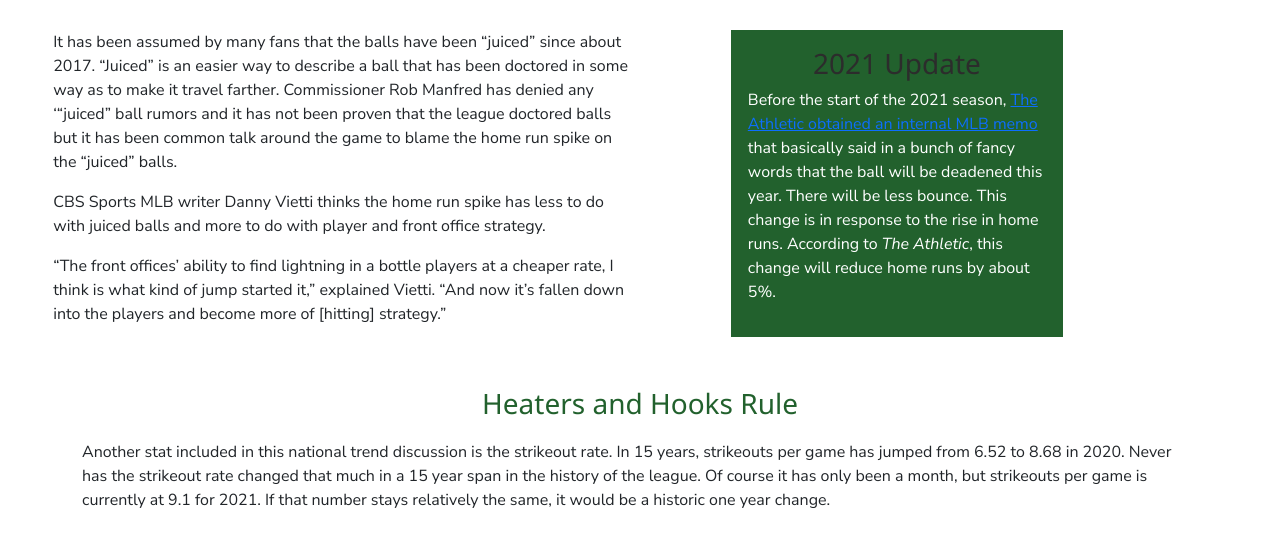
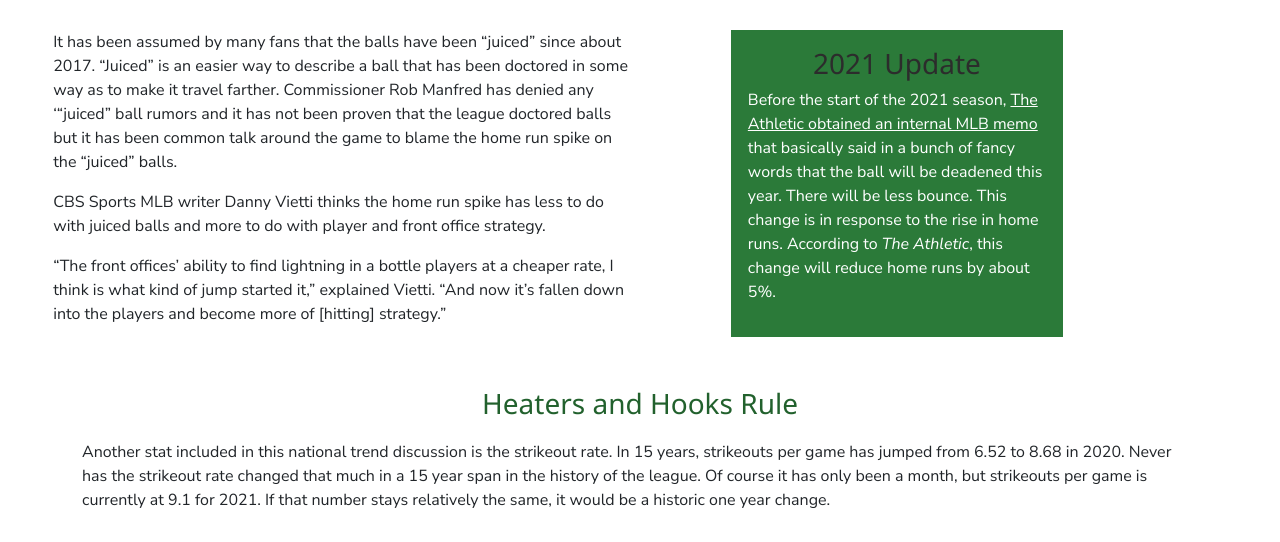
Before and after one commit to tinoquagliata/tinoquagliata.github.io, a plain HTML site: page final-project/index.html in a window 1280 px wide. Shown: the part 1196-1738 px from the top of the page. Drawn offline with nearby package versions, Linux system fonts and the light colour scheme.

Commit message:
revisions

```diff
--- a/final-project/fcss/style.css
+++ b/final-project/fcss/style.css
@@ -2,8 +2,6 @@
 	font-family: 'Nunito Sans', sans-serif;
 	padding-bottom: 5%;
 }
-
-
 .line1 {
 	font-family: 'Noto Sans', sans-serif;
 	color: white;
@@ -11,21 +9,16 @@
 	text-align: center;
 	padding-top: 3%;
 }
-
-
 .name {
 	color: #2C2C2C;
 	text-align: center;
 }
-
 .green-top {
 	background-color: #22612D;
 }
-
 .line1 {
 	font-size: 50px;
 }
-
 img {
 	display: block;
 	margin-left: auto;
@@ -34,13 +27,11 @@
 	max-height: 50%;
 	padding-top: 2%;
 }
-
 .caption {
 	text-align: center;
 	color: black;
 	padding-bottom: 3%;
 }
-
 .record {
 	color: #22612D;
 	text-align: center;
@@ -48,7 +39,6 @@
 	padding-bottom: 1%;
 	font-family: 'Noto Sans', sans-serif;
 }
-
 .homeruns {
 	display: block;
 	margin-left: auto;
@@ -56,30 +46,28 @@
 	margin-top: 3%;
 	margin-bottom: 3%;
 }
-
 .col-6 {
 	padding-left: 5%;
 }
-
 .col-4 {
 	padding-left: 7%;
 }
-
 .green-box {
-	background-color: #22612D;
+	background-color: #2B7A39;
 	color: white;
 	padding-top: 5%;
 	padding-bottom: 5%;
 	padding-left: 5%;
 	padding-right: 5%;
 }
-
 .update {
 	text-align: center;
 	color: #2C2C2C;
 	font-family: 'Noto Sans', sans-serif;
 }
-
+.athletic-link {
+	color: white;
+}
 .heaters {
 	color: #22612D;
 	text-align: center;
@@ -87,16 +75,13 @@
 	padding-bottom: 1%;
 	font-family: 'Noto Sans', sans-serif;
 }
-
 .strikeouts {
 	display: block;
 	margin-left: auto;
 	margin-right: auto;
 	margin-top: 3%;
 	margin-bottom: 3%;
-
 }
-
 .benefit {
 	color: #22612D;
 	text-align: center;
@@ -104,7 +89,6 @@
 	padding-bottom: 1%;
 	font-family: 'Noto Sans', sans-serif;
 }
-
 .players {
 	display: block;
 	margin-left: auto;
--- a/final-project/index.html
+++ b/final-project/index.html
@@ -15,7 +15,7 @@
 	<div class="container-fluid">
 		<div class="green-top">
 			<h1 class="line1">Strikeouts and Home Runs Are Way Up</h1>
-			<h3 class="name">Tino Quagliata</h3><img alt="Camden Yards" src="../final-project/images/IMG-3224.jpeg">
+			<h3 class="name">Tino Quagliata</h3><img alt="Camden Yards" src="images/camden.jpg">
 			<p class="caption">Oriole Park at Camden Yards (Tino Quagliata)</p>
 		</div>
 	</div>
@@ -36,7 +36,7 @@
 		<div class="col-4">
 			<div class="green-box">
 				<h3 class="update">2021 Update</h3>
-				<p>Before the start of the 2021 season, <a href="https://www.baseballamerica.com/stories/how-the-deadened-baseball-could-alter-mlb-strategy-in-2021/#:~:text=In%20its%20memo%2C%20MLB%20said,the%20balls%20during%20spring%20training.">The Athletic obtained an internal MLB memo</a> that basically said in a bunch of fancy words that the ball will be deadened this year. There will be less bounce. This change is in response to the rise in home runs. According to <i>The Athletic</i>, this change will reduce home runs by about 5%.</p>
+				<p>Before the start of the 2021 season, <a class="athletic-link" href="https://www.baseballamerica.com/stories/how-the-deadened-baseball-could-alter-mlb-strategy-in-2021/#:~:text=In%20its%20memo%2C%20MLB%20said,the%20balls%20during%20spring%20training.">The Athletic obtained an internal MLB memo</a> that basically said in a bunch of fancy words that the ball will be deadened this year. There will be less bounce. This change is in response to the rise in home runs. According to <i>The Athletic</i>, this change will reduce home runs by about 5%.</p>
 			</div>
 		</div>
 	</div>
```
Also changed, not shown: final-project/images/home run chart.png (added), final-project/images/homerun-chart.png (added), final-project/images/hr-perpa.png (added), final-project/images/strikeout-chart.png (added), 9 other files.
